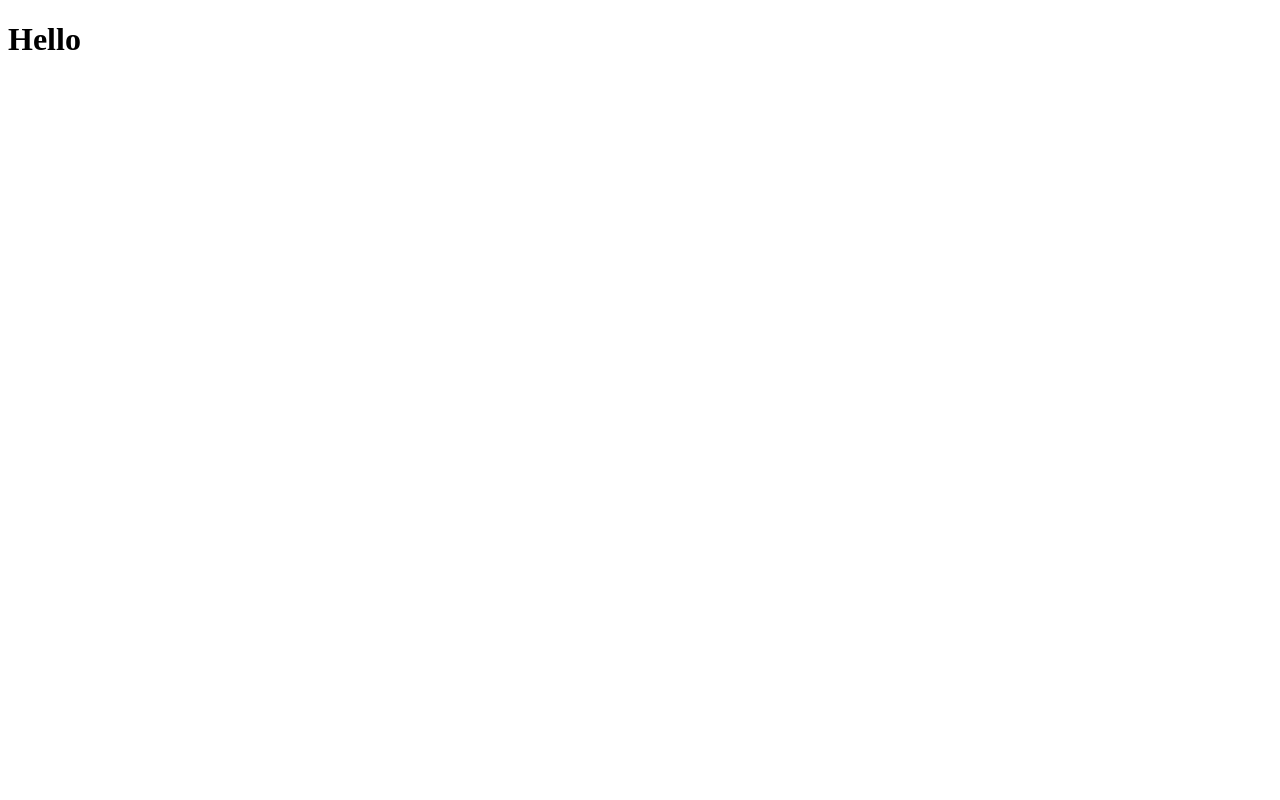
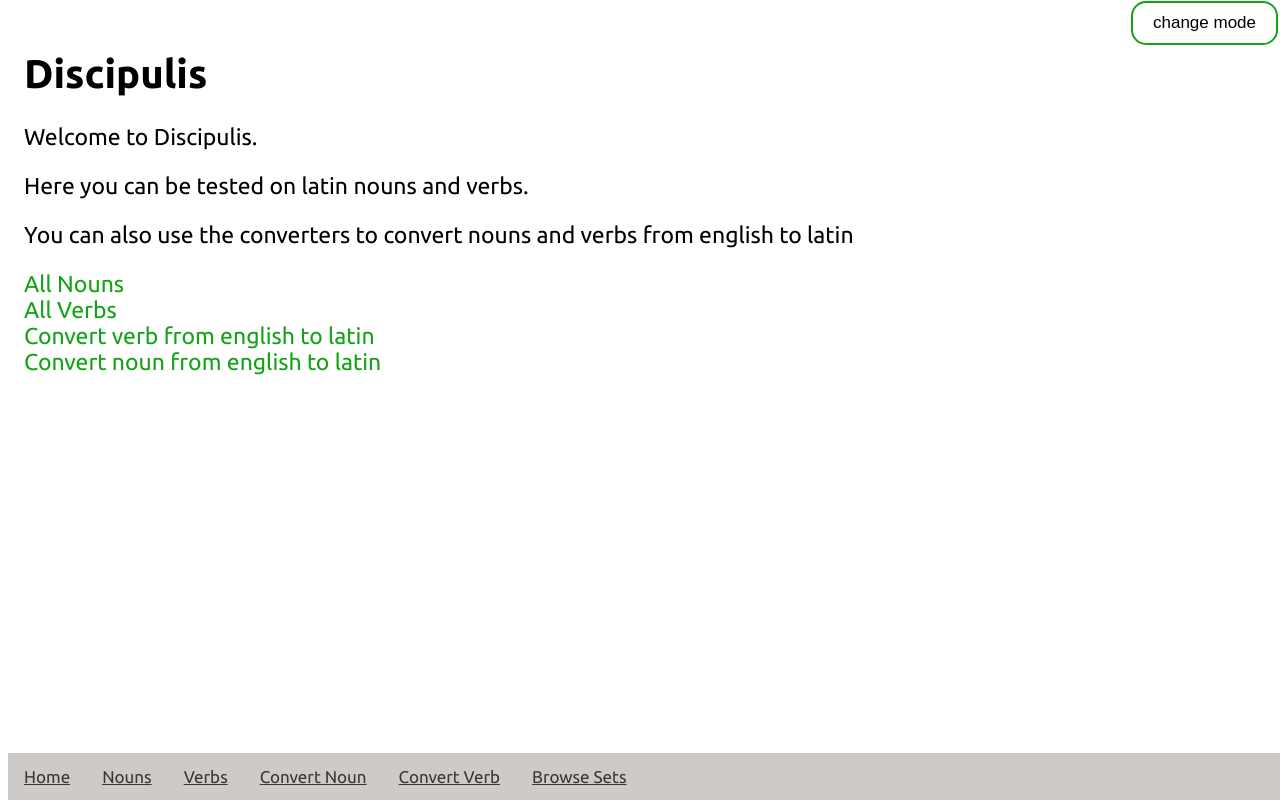
Before and after one commit to VulcanWM/discipulis, a Next.js app: page / in a window 1280 px wide. Built offline with nearby package versions, Linux system fonts and the light colour scheme.

Commit message:
made the home page like the main page

```diff
--- a/components/layout.js
+++ b/components/layout.js
@@ -6,6 +6,10 @@ export const siteTitle = "Discipulis";
 
 export default function Layout({ pageTitle, children }) {
   const title = `${siteTitle} - ${pageTitle}`;
+  function changeMode(){
+    console.log("cool")
+
+  }
   return (
     <div>
       <Head>
@@ -26,7 +30,18 @@ export default function Layout({ pageTitle, children }) {
         <meta property="og:type" content="Website" />
         <title>{title}</title>
       </Head>
-      <main>{children}</main>
+      <nav className={styles.mobilenav} id="navbar">
+        <a href="/" className={styles.navlink}>Home</a>
+        <a href="/all_nouns" className={styles.navlink}>Nouns</a>
+        <a href="/all_verbs" className={styles.navlink}>Verbs</a>
+        <a href="/convert_noun" className={styles.navlink}>Convert Noun</a>
+        <a href="convert_verb" className={styles.navlink}>Convert Verb</a>
+        <a href="/browse_sets" className={styles.navlink}>Browse Sets</a>
+      </nav>
+      <div className={styles.content}>
+        <button className={styles.modebutton} onClick={changeMode()}>change mode</button>
+        <main>{children}</main>
+      </div>
       <Analytics />
     </div>
   );
--- a/components/layout.module.css
+++ b/components/layout.module.css
@@ -0,0 +1,36 @@
+.content {
+    padding: 16px;
+    padding-bottom: 80px;
+}
+
+.mobilenav {
+  background: var(--light-background);
+  overflow: hidden;
+  position: fixed;
+  bottom: 0;
+  width: 100%;
+  z-index: 1;
+}
+
+.navlink {
+  float: left;
+  display: block;
+  text-decoration: underline;
+  color: var(--light-font);
+  text-align: center;
+  padding: 14px 16px;
+  text-decoration: underline;
+  font-size: 17px;
+}
+
+.navlink:hover {
+  color: var(--font-color);
+}
+
+.modebutton {
+  margin-top: 1px;
+  margin-right: 2px;
+  position:absolute;
+  top:0;
+  right:0;
+}
--- /dev/null
+++ b/pages/_app.jsx
@@ -0,0 +1,5 @@
+import '../styles/global.css';
+
+export default function App({ Component, pageProps }) {
+  return <Component {...pageProps} />;
+}
--- a/pages/index.jsx
+++ b/pages/index.jsx
@@ -3,11 +3,18 @@ import Layout from '../components/layout'
 
 // console.log(nouns)
 // console.log(verbs)
+
 export default function HomePage() {
-
   return (
     <Layout pageTitle="Home">
-      <h1>Hello</h1>
+      <h1>Discipulis</h1>
+      <p>Welcome to Discipulis.</p>
+      <p>Here you can be tested on latin nouns and verbs.</p>
+      <p>You can also use the converters to convert nouns and verbs from english to latin</p>
+      <a href="/all_nouns">All Nouns</a><br/>
+      <a href="/all_verbs">All Verbs</a><br/>
+      <a href="/convert_verb">Convert verb from english to latin</a><br/>
+      <a href="/convert_noun">Convert noun from english to latin</a><br/>
     </Layout>
   );
 }
--- /dev/null
+++ b/styles/global.css
@@ -0,0 +1,73 @@
+@import url('https://fonts.googleapis.com/css2?family=Ubuntu:ital,wght@0,400;0,700;1,400&display=swap');
+/* variable declaration */
+:root {
+  --primary: #14a316;
+  --light-accent: #15bd18;
+  --dark-accent: #0f7a10;
+  --red: #ff0000;
+  --background: white;
+  --light-background: #cdcac7;
+  --font-color: black;
+  --light-font: #383838;
+}
+
+.dark-mode {
+  --primary: #0ced6a;
+  --light-accent: #68d696;
+  --dark-accent: #08a449;
+  --red: #ff0000;
+  --background: #121212;
+  --light-background: #2b2a2a;
+  --font-color: white;
+  --light-font: #aabbc3;
+}
+
+/* main element styling */
+
+body {
+  padding: 0;
+  background-color: var(--background);
+  scroll-behavior: smooth;
+  color: var(--font-color);
+  font-family: 'Ubuntu', sans-serif;
+  font-size: calc(0.75em + 1vmin);
+}
+
+a {
+  text-decoration: none;
+  color: var(--primary);
+}
+
+a:hover {
+  color: var(--dark-accent);
+}
+
+strong {
+  font-weight: bold;
+  color: var(--light-accent);
+}
+
+p, label, li, span, a {
+  font-size: 1.15em;
+}
+
+hr {
+  border: 1px solid var(--light-font);
+}
+
+button {
+  padding: 10px;
+  padding-left: 20px;
+  padding-right: 20px;
+  border-radius: 15px;
+  background-color: transparent;
+  color: var(--font-color);
+  cursor: pointer;
+  border: 2px solid var(--primary);
+  transition: 0.2s;
+  font-size: 17px;
+}
+
+button:hover {
+  border-color: var(--dark-accent);
+}
```
